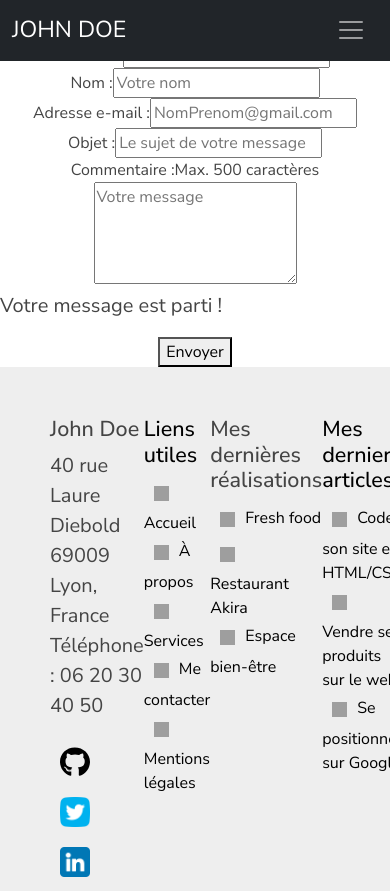
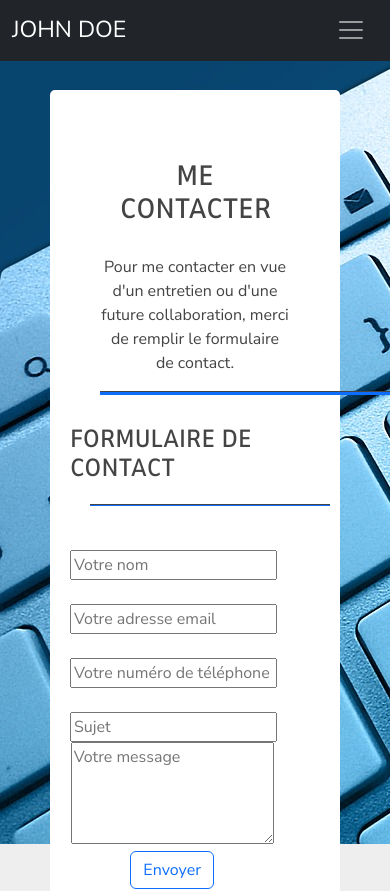
Before and after one commit to Emmatremlet/CVREACT, a React (Create React App) app: page /contact in a window 390 px wide. Shown: the top 891 px of the page. Built offline with nearby package versions, Linux system fonts and the light colour scheme; grey boxes are pictures that could not be loaded.

Commit message:
Début du responsive de home et début de la création de la page de contact

```diff
--- a/src/component/Header.jsx
+++ b/src/component/Header.jsx
@@ -14,7 +14,7 @@ export default function Header() {
                     <Navbar.Brand className="fs-3 text text-white" href="/">JOHN DOE</Navbar.Brand>
                     <Navbar.Toggle aria-controls="basic-navbar-nav" />
                     <Navbar.Collapse id="basic-navbar-nav">
-                        <Nav className="me-auto offset-4">
+                        <Nav className="me-auto">
                             <Nav.Link className="fs-5 text me-4" href="/">ACCUEIL</Nav.Link>
                             <Nav.Link className="fs-5 text me-4" href="/services">SERVICES</Nav.Link>
                             <Nav.Link className="fs-5 text me-4" href="/realisation">RÉALISATIONS</Nav.Link>
--- a/src/pages/Contact.jsx
+++ b/src/pages/Contact.jsx
@@ -1,6 +1,7 @@
 import Header from "../component/Header.jsx"
 import Footer from "../component/Footer.jsx"
 import "../style/contact.css"
+import Button from "react-bootstrap/Button"
 
 
 
@@ -11,41 +12,61 @@ export default function Contact() {
         <div className="App">
             <Header></Header>
 
-            <h2 id="contact_title">Contact</h2>
-            <form method="post" id="contact_form">
-                <div id="id">
-                    <div id="first-name">
-                        <label for="first-name_box" id="first-name_label" >Prénom :</label>
-                        <input type="text" id="first-name_box" name="firstName" placeholder="Votre prénom" v-model="firstName" required/>
+            <div className="picture">
+                <div className="div-contact">
+                    <div className="intro">
+                        <h1>ME CONTACTER</h1>
+                        <p className="intro-services">Pour me contacter en vue d'un entretien ou d'une future collaboration, merci de remplir le formulaire de contact.</p>
+
+                        <hr className="barre" />
                     </div>
-                    <div id="last-name">
-                        <label for="last-name_box" id="last-name_label">Nom :</label>
-                        <input type="text" id="last-name_box" name="lastName" placeholder="Votre nom" v-model="lastName" required />
+                    <div className="contact row">
+                        <div className="form col-10 col-sm-4">
+                            <h2>FORMULAIRE DE CONTACT</h2>
+                            <hr className="barre1"></hr>
+                            <form method="post" className="contact-form">
+                                <div id="first-name">
+                                    <label for="first-name_box" className="first-name-label" ></label>
+                                    <input type="text" className="first-name-box" name="firstName" placeholder="Votre nom" v-model="firstName" required />
+                                </div>
+                                <div id="email">
+                                    <label for="email_box" className="email-label"></label>
+                                    <input type="email" className="email-box" name="email" placeholder="Votre adresse email" key="email-input" v-model="email" required />
+                                </div>
+                                <div id="phone">
+                                    <label for="phone_box" className="phone-label"></label>
+                                    <input type="text" className="phone-box" name="phone" placeholder="Votre numéro de téléphone" key="phone-input" v-model="phone" required />
+                                </div>
+                                <div id="object">
+                                    <label for="object_box" className="object-label"></label>
+                                    <input type="text" className="object-box" name="object" placeholder="Sujet" v-model="object" required />
+                                </div>
+                                <div id="comments_block">
+                                    <label className="comments-label" for="comments"></label>
+                                    <textarea className="comments" name="comments" placeholder="Votre message" rows="4" maxlength="500" v-model="comments"
+                                        required></textarea>
+                                </div>
+                                {/* <p class="alerte" v-if="showAlert">
+                                Votre message est parti !
+                            </p> */}
+                                <div id="submit_block">
+                                    <Button variant="primary">Envoyer</Button>
+                                </div>
+                            </form>
+                        </div>
+                        <div className="coordonees col-10 col-sm-4">
+                            <h2>MES COORDONNÉES</h2>
+                            <hr className="barre1"></hr>
+
+
+                        </div>
                     </div>
                 </div>
-                <div id="email">
-                    <label for="email_box" id="email_label">Adresse e-mail :</label>
-                    <input type="email" id="email_box" name="email" placeholder="NomPrenom@gmail.com" key="email-input" v-model="email" required />
-                </div>
-                <div id="object">
-                    <label for="object_box" id="object_label"> Objet :</label>
-                    <input type="text" id="object_box" name="object" placeholder="Le sujet de votre message" v-model="object" required />
-                </div>
-                <div id="comments_block">
-                    <label id="comments_label" for="comments">Commentaire : </label>
-                    <span id="comments-max">Max. 500 caractères</span>
-                    <textarea id="comments" name="comments" placeholder="Votre message" rows="4" maxlength="500" v-model="comments"
-                        required></textarea>
-                </div>
-                <p class="alerte" v-if="showAlert">
-                    Votre message est parti !
-                </p>
-                <div id="submit_block">
-                    <button type="submit" id="submit">
-                        Envoyer
-                    </button>
-                </div>
-            </form>
+            </div>
+
+
+            {/* <h2 id="contact_title">Contact</h2>
+            */}
 
             <Footer link="#contact_title"></Footer>
         </div>
--- a/src/pages/Home.jsx
+++ b/src/pages/Home.jsx
@@ -13,32 +13,32 @@ export default function Home() {
             <div className="header" id="header">
                 <div className="background"></div>
                 <div className="titre-header">
-                    <h1 className="john-doe">Bonjour, je suis John Doe</h1>
+                    <h1 className="john-doe ">Bonjour, je suis John Doe</h1>
                     <h2 className="header-job">Développeur web full stack</h2>
                     <a className="en-savoir-plus" href="#a-propos">En savoir plus</a>
                 </div>
             </div>
-            <div className="a-propos" id="a-propos">
-                <div className="description">
-                    <h2>À propos</h2>
+            <div className="a-propos row justify-content-center " id="a-propos">
+                <div className="description col-10 col-sm-4">
+                    <h2 className="titre-a-propos">À propos</h2>
                     <hr className="barre1" /> <br />
                     <p>Passionné par l'informatique et les nouvelles technologies, j'ai suivi une formation d'<strong>intégrateur-développeur web</strong> au CEF. Au cours de cette formation, j'ai pu acquérir des bases solides pour travailler dans le domaine du <strong>développement web</strong>. <br /> <br />
                         Basé à Lyon, je suis en recherche d'une alternance au sein d'une agence digitale pour consolider ma formation de <strong>développeur web full stack</strong>. <br /> <br />
                         J'accorde une attention particulière à la qualité du code que j'écris et je respecte les bonnes pratiques du web.</p>
                 </div>
-                <div className="competences">
+                <div className="competences col-10 col-sm-4">
                     <img src={DevWeb} alt="Homme de profil qui travaille"></img>
-                    <h3>Mes compétences</h3> <br />
-                    <div>
-                        <h4> HTML5 90% </h4>
+                    <h3 className="titre-competences">Mes compétences</h3> <br />
+                    <div className="progress-bar">
+                        <h5> HTML5 90% </h5>
                         <ProgressBar variant="danger" now={90} /> <br/>
-                        <h4> CSS3 80% </h4>
+                        <h5> CSS3 80% </h5>
                         <ProgressBar variant="info" now={80} /> <br/>
-                        <h4> JAVASCRIPT 70% </h4>
+                        <h5> JAVASCRIPT 70% </h5>
                         <ProgressBar variant="warning" now={70} /> <br/>
-                        <h4> PHP 60% </h4>
+                        <h5> PHP 60% </h5>
                         <ProgressBar variant="success" now={60} /> <br />
-                        <h4> REACT 50% </h4>
+                        <h5> REACT 50% </h5>
                         <ProgressBar now={50} /> <br/>
                     </div>
                 </div>
--- a/src/style/contact.css
+++ b/src/style/contact.css
@@ -0,0 +1,15 @@
+.picture{
+    width: 100vw;
+    height: 100vh;
+    padding: 20px 30px;
+    background-image: url(../images/contact.jpg);
+}
+
+.div-contact{
+    position: relative;
+    top:50px;
+    padding: 20px;
+    margin:20px;
+    background-color: white;
+    border-radius: 5px;
+}
--- a/src/style/header.css
+++ b/src/style/header.css
@@ -6,7 +6,12 @@
     color: white !important;
 }
 
-.navbar-toggler{
-    border:solid !important;
-    border:white !important;
+.navbar-toggler {
+    border: solid !important;
+    border: white !important;
 }
+
+.navbar-nav {
+    position: relative;
+    left: 130px;
+}
--- a/src/style/home.css
+++ b/src/style/home.css
@@ -44,11 +44,7 @@
     box-shadow: 5px;
     border: solid;
     border-color: white;
-    display: flex;
-    flex-direction: row;
-    justify-content: space-between;
     box-shadow: rgba(100, 100, 111, 0.2) 0px 7px 29px 0px;
-
 }
 
 .description {
@@ -81,3 +77,65 @@ p {
     border-radius: 10px;
     margin-bottom: 20px;
 }
+
+@media (max-width: 480px) {
+    .john-doe {
+        font-size: 40px;
+    }
+
+    .header-job {
+        font-size: 25px;
+    }
+
+    .titre-header {
+        padding: 150px 40px;
+    }
+
+    .header {
+        background-image: url("../images/software-developer-6521720_1280 copie.jpg");
+        height: 500px;
+        margin-bottom: 30px;
+    }
+
+    .a-propos {
+        width: 100vw;
+        margin: 0 20px;
+        padding: 20px;
+        text-align: center;
+    }
+
+    .barre1 {
+        margin: 20px;
+        height: 2px;
+        width: 240px;
+        background-color: #0d6efd;
+        opacity: 1;
+    }
+
+    .competences img {
+        width: 100%;
+        height: auto;
+        margin: 10px auto;
+    }
+
+    p {
+        font-size: 16px;
+        text-align: center;
+    }
+
+    strong {
+        font-size: 16px;
+    }
+
+    .titre-a-propos {
+        text-align: center;
+    }
+
+    .titre-competences {
+        text-align: center;
+    }
+
+    .progress-bar {
+        text-align: center;
+    }
+}
```
Also changed, not shown: src/images/contact.jpg (added), src/images/software-developer-6521720_1280 copie.jpg (added).
